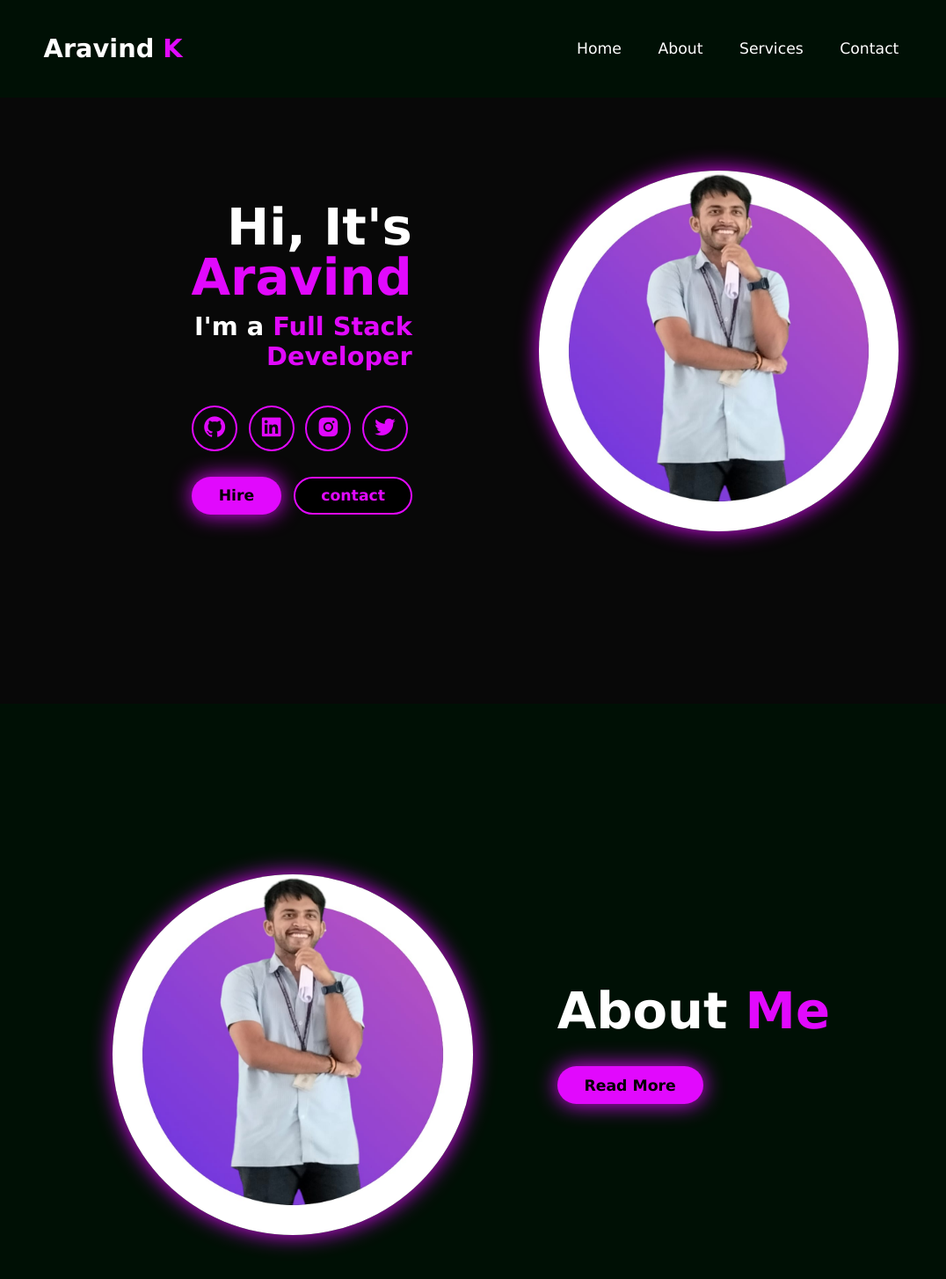
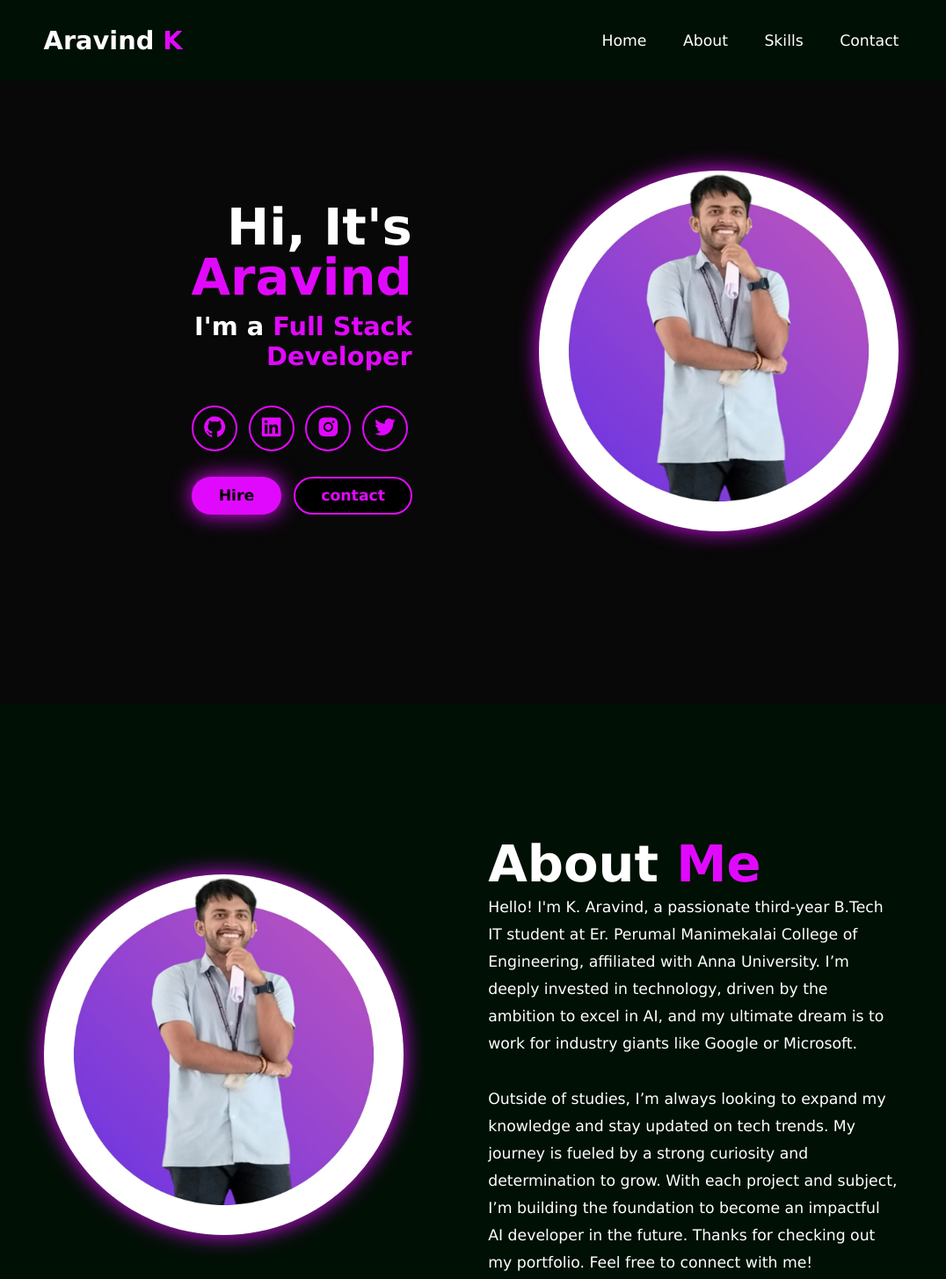
Before and after one commit to Aravind419/my_Portfolio, a plain HTML site: page index.html in a window 1280 px wide. Shown: the top 1454 px of the page at 88% size, without its empty margins (104-1180 px from the left). Drawn offline with nearby package versions, Linux system fonts and the light colour scheme.

Commit message:
service text change to skills and 4rem to 3rem

```diff
--- a/index.html
+++ b/index.html
@@ -21,7 +21,7 @@
       <nav class="navbar" id="navbar">
         <a href="#home">Home</a>
         <a href="#about">About</a>
-        <a href="#services">Services</a>
+        <a href="#skills">Skills</a>
         <a href="#contact">Contact</a>
       </nav>
     </header>
@@ -68,22 +68,26 @@
       <div class="about-content">
         <h2>About <span>Me</span></h2>
         <p>
+       Hello! I'm K. Aravind, a passionate third-year B.Tech IT student at Er. Perumal Manimekalai College of Engineering, affiliated with Anna University. I’m deeply invested in technology, driven by the ambition to excel in AI, and my ultimate dream is to work for industry giants like Google or Microsoft. <br><br>
 
+       Outside of studies, I’m always looking to expand my knowledge and stay updated on tech trends. My journey is fueled by a strong curiosity and determination to grow. With each project and subject, I’m building the foundation to become an impactful AI developer in the future.
+
+Thanks for checking out my portfolio. Feel free to connect with me!
         </p>
-        <a href="#" class="btn">Read More</a>
+        <!-- <a href="#" class="btn">Read More</a> -->
       </div>
     </section>
 
     <!-------Services----------->
-     <section class="services" id="services">
-      <h2 class="heading">Services</h2>
+     <section class="services" id="skills">
+      <h2 class="heading">Skills</h2>
 
       <div class="services-container">
 
         <div class="service-box">
           <div class="service-info">
             <i class="bx bxs-devices"></i>
-            <h4>Mobile App Development</h4>
+            <h4>Python</h4>
             <p></p>
           </div>
         </div>
@@ -159,12 +163,10 @@
           </a>
         </div>
 <ul class="list">
-  <li>
-    <a href="#">FAQ</a>
-  </li>
+
 
    <li>
-    <a href="#services">Services</a>
+    <a href="#skills">Skills</a>
   </li>
 
    <li>
--- a/style.css
+++ b/style.css
@@ -27,7 +27,7 @@ body {
   width: 100%;
   top: 0;
   left: 0;
-  padding: 4rem 12%;
+  padding: 3rem 12%;
   background-color: #001005;
   backdrop-filter: blur(10px);
   display: flex;
```
